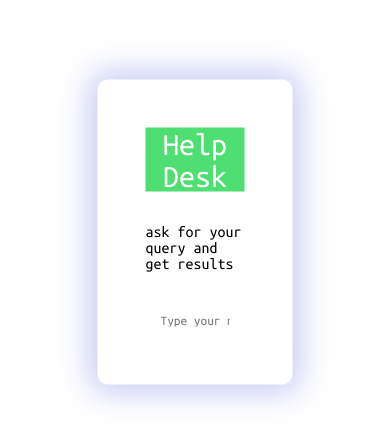
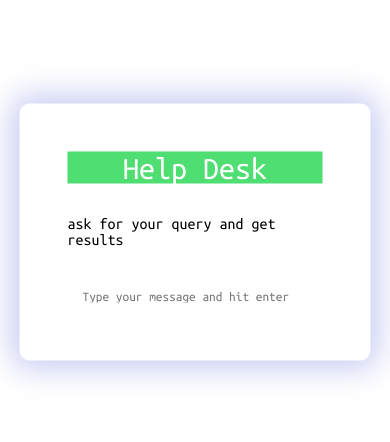
Before and after one commit to anmoldhanda/chatbot, a plain HTML site: page index.html in a window 390 px wide. Shown: the part 190-632 px from the top of the page. Drawn offline with Linux system fonts and the light colour scheme.

Commit message:
responsive issue fixed

```diff
--- a/style.css
+++ b/style.css
@@ -32,6 +32,11 @@
 
 .chatbotdetailscontainer {
   width: 100%;
+  display: flex;
+  align-items: center;
+  justify-content: center;
+  flex-direction: column;
+  gap: 1rem;
 }
 
 #inputquery {
@@ -53,3 +58,9 @@
   border-radius: 5px;
   cursor: pointer;
 }
+
+@media only screen and (min-width: 50px) and (max-width: 480px) {
+  .chatbotcontainer {
+    width: 90%;
+  }
+}
```
